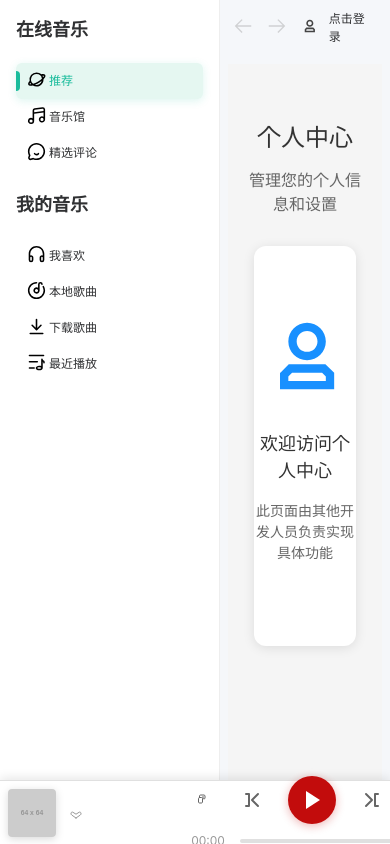
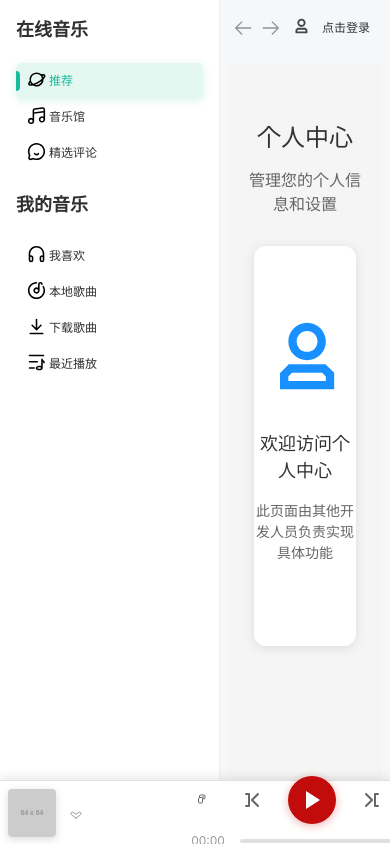
Before and after one commit to qqmusic-team/qqmusic-player-vue3, a Vue app: page /profile in a window 390 px wide. Built offline with nearby package versions, Linux system fonts and the light colour scheme.

Commit message:
将前进后退功能提取成navigationcontrols.vue组件

```diff
--- /dev/null
+++ b/src/components/layout/NavigationControls.vue
@@ -0,0 +1,284 @@
+<template>
+  <div class="navigation-controls">
+    <svg
+      id="back-button"
+      t="1766749559081"
+      class="icon"
+      viewBox="0 0 1024 1024"
+      version="1.1"
+      xmlns="http://www.w3.org/2000/svg"
+      p-id="4292"
+      width="200"
+      height="200"
+      @click="handleBackClick"
+      :class="{ disabled: disabled || backDisabled }"
+    >
+      <path
+        d="M896 544H250.4l242.4 242.4L448 832 173.6 557.6 128 512l45.6-45.6L448 192l45.6 45.6L250.4 480H896v64z"
+        p-id="4293"
+      ></path>
+    </svg>
+    <svg
+      id="forward-button"
+      t="1766749625777"
+      class="icon"
+      viewBox="0 0 1024 1024"
+      version="1.1"
+      xmlns="http://www.w3.org/2000/svg"
+      p-id="4442"
+      width="200"
+      height="200"
+      @click="handleForwardClick"
+      :class="{ disabled: disabled || forwardDisabled }"
+    >
+      <path
+        d="M128 480h645.6L530.4 237.6 576 192l274.4 274.4L896 512l-45.6 45.6L576 832l-45.6-45.6L773.6 544H128v-64z"
+        p-id="4443"
+      ></path>
+    </svg>
+  </div>
+</template>
+
+<script setup>
+import { ref } from "vue";
+
+// Props定义
+const props = defineProps({
+  /**
+   * 是否禁用整个导航控件
+   */
+  disabled: {
+    type: Boolean,
+    default: false
+  },
+  /**
+   * 是否禁用后退按钮
+   */
+  backDisabled: {
+    type: Boolean,
+    default: false
+  },
+  /**
+   * 是否禁用前进按钮
+   */
+  forwardDisabled: {
+    type: Boolean,
+    default: false
+  },
+  /**
+   * 按钮尺寸（small、medium、large）
+   */
+  size: {
+    type: String,
+    default: 'medium',
+    validator: (value) => ['small', 'medium', 'large'].includes(value)
+  },
+  /**
+   * 按钮主题色
+   */
+  themeColor: {
+    type: String,
+    default: '#333'
+  },
+  /**
+   * 悬停时的主题色
+   */
+  hoverColor: {
+    type: String,
+    default: '#1890ff'
+  }
+});
+
+// Emits定义
+const emit = defineEmits([
+  /**
+   * 后退按钮点击事件
+   * @param {MouseEvent} event - 鼠标事件对象
+   */
+  'back',
+  /**
+   * 前进按钮点击事件
+   * @param {MouseEvent} event - 鼠标事件对象
+   */
+  'forward',
+  /**
+   * 任何按钮点击事件
+   * @param {string} direction - 方向 ('back' 或 'forward')
+   * @param {MouseEvent} event - 鼠标事件对象
+   */
+  'navigate'
+]);
+
+// 创建点击波纹效果
+const createRipple = (event) => {
+  const target = event.currentTarget;
+  if (!target) return;
+
+  // 创建波纹元素
+  const ripple = document.createElement("span");
+  const rect = target.getBoundingClientRect();
+  const size = Math.max(rect.width, rect.height);
+  const x = event.clientX - rect.left - size / 2;
+  const y = event.clientY - rect.top - size / 2;
+
+  // 设置波纹样式
+  ripple.style.width = ripple.style.height = `${size}px`;
+  ripple.style.left = `${x}px`;
+  ripple.style.top = `${y}px`;
+  ripple.style.position = "absolute";
+  ripple.style.borderRadius = "50%";
+  ripple.style.background = "rgba(255, 255, 255, 0.6)";
+  ripple.style.transform = "scale(0)";
+  ripple.style.animation = "ripple 0.6s ease-out";
+  ripple.style.pointerEvents = "none";
+
+  // 添加波纹并在动画结束后移除
+  target.appendChild(ripple);
+  setTimeout(() => {
+    if (target.contains(ripple)) {
+      target.removeChild(ripple);
+    }
+  }, 600);
+
+  // 添加点击动画类
+  target.classList.add("animate");
+  setTimeout(() => {
+    target.classList.remove("animate");
+  }, 300);
+};
+
+// 后退按钮点击处理
+const handleBackClick = (event) => {
+  if (props.disabled || props.backDisabled) return;
+
+  // 创建点击波纹效果
+  createRipple(event);
+
+  // 触发事件
+  emit('back', event);
+  emit('navigate', 'back', event);
+};
+
+// 前进按钮点击处理
+const handleForwardClick = (event) => {
+  if (props.disabled || props.forwardDisabled) return;
+
+  // 创建点击波纹效果
+  createRipple(event);
+
+  // 触发事件
+  emit('forward', event);
+  emit('navigate', 'forward', event);
+};
+</script>
+
+<style scoped>
+.navigation-controls {
+  display: flex;
+  gap: 8px;
+  align-items: center;
+  position: relative;
+}
+
+.icon {
+  cursor: pointer;
+  transition: all 0.3s cubic-bezier(0.4, 0, 0.2, 1);
+  position: relative;
+  overflow: hidden;
+  /* 基础大小，根据size prop会被覆盖 */
+  width: 25px;
+  height: 25px;
+}
+
+/* 尺寸变体 */
+.icon.small {
+  width: 20px;
+  height: 20px;
+}
+
+.icon.medium {
+  width: 25px;
+  height: 25px;
+}
+
+.icon.large {
+  width: 32px;
+  height: 32px;
+}
+
+/* 悬停效果增强 */
+.icon:hover:not(.disabled) {
+  transform: scale(1.1);
+  opacity: 0.8;
+}
+
+/* 点击反馈效果 */
+.icon:active:not(.disabled) {
+  transform: scale(0.95);
+  transition: all 0.1s ease;
+}
+
+/* 禁用状态样式 */
+.icon.disabled {
+  cursor: not-allowed;
+  opacity: 0.4;
+}
+
+/* 添加点击波纹效果容器 */
+#back-button,
+#forward-button {
+  position: relative;
+  overflow: visible;
+}
+
+/* 点击波纹动画 */
+@keyframes ripple {
+  0% {
+    transform: scale(0);
+    opacity: 0.6;
+  }
+  100% {
+    transform: scale(4);
+    opacity: 0;
+  }
+}
+
+/* 激活状态动画 */
+@keyframes pulse {
+  0% {
+    transform: scale(1);
+  }
+  50% {
+    transform: scale(1.05);
+  }
+  100% {
+    transform: scale(1);
+  }
+}
+
+.icon.animate {
+  animation: pulse 0.3s ease;
+}
+
+/* 响应式调整 */
+@media (max-width: 768px) {
+  .navigation-controls {
+    gap: 6px;
+  }
+
+  .icon {
+    width: 22px;
+    height: 22px;
+  }
+
+  .icon.small {
+    width: 18px;
+    height: 18px;
+  }
+
+  .icon.large {
+    width: 28px;
+    height: 28px;
+  }
+}
+</style>
--- a/src/components/layout/TopBar.vue
+++ b/src/components/layout/TopBar.vue
@@ -1,43 +1,11 @@
 <template>
   <header class="topbar">
-    <div class="navigation-controls">
-      <svg
-        id="back-button"
-        t="1766749559081"
-        class="icon"
-        viewBox="0 0 1024 1024"
-        version="1.1"
-        xmlns="http://www.w3.org/2000/svg"
-        p-id="4292"
-        width="200"
-        height="200"
-        @click="handleBackClick"
-        :class="{ disabled: true }"
-      >
-        <path
-          d="M896 544H250.4l242.4 242.4L448 832 173.6 557.6 128 512l45.6-45.6L448 192l45.6 45.6L250.4 480H896v64z"
-          p-id="4293"
-        ></path>
-      </svg>
-      <svg
-        id="forward-button"
-        t="1766749625777"
-        class="icon"
-        viewBox="0 0 1024 1024"
-        version="1.1"
-        xmlns="http://www.w3.org/2000/svg"
-        p-id="4442"
-        width="200"
-        height="200"
-        @click="handleForwardClick"
-        :class="{ disabled: true }"
-      >
-        <path
-          d="M128 480h645.6L530.4 237.6 576 192l274.4 274.4L896 512l-45.6 45.6L576 832l-45.6-45.6L773.6 544H128v-64z"
-          p-id="4443"
-        ></path>
-      </svg>
-    </div>
+    <NavigationControls
+      :backDisabled="true"
+      :forwardDisabled="true"
+      @back="handleBackClick"
+      @forward="handleForwardClick"
+    />
     <div class="actions" @click="navigateToProfile" :class="{ loading: isNavigating }">
       <svg
         t="1766749986779"
@@ -69,6 +37,7 @@
 <script setup>
 import { ref, onMounted, onUnmounted } from "vue";
 import { useRouter } from "vue-router";
+import NavigationControls from "./NavigationControls.vue";
 
 // 错误提示相关状态
 const errorMessage = ref("");
@@ -93,6 +62,23 @@ const displayError = (message, error = null) => {
     showError.value = false;
   }, 3000);
 };
+
+// 后退按钮点击处理 - 只保留视觉反馈
+const handleBackClick = (event) => {
+  console.log("后退按钮点击 - 功能开发中");
+};
+
+// 前进按钮点击处理 - 只保留视觉反馈
+const handleForwardClick = (event) => {
+  console.log("前进按钮点击 - 功能开发中");
+};
+
+// 跳转到个人中心
+const navigateToProfile = async (event) => {
+  if (isNavigating.value) return;
+
+  try {
+    isNavigating.value = true;
 
     // 创建点击波纹效果
     const createRipple = (event) => {
@@ -124,36 +110,8 @@ const createRipple = (event) => {
           target.removeChild(ripple);
         }
       }, 600);
-
-  // 添加点击动画类
-  target.classList.add("animate");
-  setTimeout(() => {
-    target.classList.remove("animate");
-  }, 300);
     };
 
-// 后退按钮点击处理 - 只保留视觉反馈
-const handleBackClick = (event) => {
-  // 创建点击波纹效果
-  createRipple(event);
-  console.log("后退按钮点击 - 功能开发中");
-};
-
-// 前进按钮点击处理 - 只保留视觉反馈
-const handleForwardClick = (event) => {
-  // 创建点击波纹效果
-  createRipple(event);
-  console.log("前进按钮点击 - 功能开发中");
-};
-
-// 跳转到个人中心
-const navigateToProfile = async (event) => {
-  if (isNavigating.value) return;
-
-  try {
-    isNavigating.value = true;
-
-    // 创建点击波纹效果
     if (event) createRipple(event);
 
     // 使用router进行路由跳转
@@ -179,6 +137,68 @@ onUnmounted(() => {
 </script>
 
 <style scoped>
+/* 移除了导航控件相关的样式，因为这些现在在NavigationControls组件中定义 */
+
+.topbar {
+  height: 56px;
+  display: flex;
+  align-items: center;
+  justify-content: space-between;
+  padding: 0 20px;
+  transition: background-color 0.3s ease;
+}
+
+/* actions区域样式 */
+.actions {
+  cursor: pointer;
+  position: relative;
+  transition: all 0.3s ease;
+  padding: 6px 12px;
+  border-radius: 4px;
+  display: flex;
+  align-items: center;
+  gap: 6px;
+}
+
+.actions:hover {
+  background-color: rgba(0, 0, 0, 0.05);
+}
+
+.actions:active {
+  background-color: rgba(0, 0, 0, 0.1);
+  transform: scale(0.98);
+}
+
+/* 加载状态样式 */
+.actions.loading {
+  cursor: not-allowed;
+  opacity: 0.7;
+}
+
+/* 加载指示器样式 */
+.loading-indicator {
+  width: 16px;
+  height: 16px;
+  border: 2px solid transparent;
+  border-top: 2px solid #1890ff;
+  border-radius: 50%;
+  animation: spin 0.8s linear infinite;
+  position: absolute;
+  right: -20px;
+  top: 50%;
+  transform: translateY(-50%);
+}
+
+@keyframes spin {
+  0% {
+    transform: translateY(-50%) rotate(0deg);
+  }
+  100% {
+    transform: translateY(-50%) rotate(360deg);
+  }
+}
+
+/* icon样式 - 仅用于actions中的图标 */
 .icon {
   width: 25px;
   height: 25px;
@@ -192,103 +212,10 @@ onUnmounted(() => {
   overflow: hidden;
 }
 
-/* 悬停效果增强 */
-.icon:hover:not(.disabled) {
+.icon:hover {
   transform: scale(1.1);
   opacity: 0.8;
-  fill: #1890ff; /* 悬停时变为主题色 */
-}
-
-/* 点击反馈效果 */
-.icon:active:not(.disabled) {
-  transform: scale(0.95);
-  transition: all 0.1s ease;
-}
-
-/* 禁用状态样式 */
-.icon.disabled {
-  cursor: not-allowed;
-  opacity: 0.4;
-  fill: #999;
-}
-
-/* 添加点击波纹效果容器 */
-#back-button,
-#forward-button {
-  position: relative;
-  overflow: visible;
-}
-
-/* 点击波纹动画 */
-@keyframes ripple {
-  0% {
-    transform: scale(0);
-    opacity: 0.6;
-  }
-  100% {
-    transform: scale(4);
-    opacity: 0;
-  }
-}
-
-/* 激活状态动画 */
-@keyframes pulse {
-  0% {
-    transform: scale(1);
-  }
-  50% {
-    transform: scale(1.05);
-  }
-  100% {
-    transform: scale(1);
-  }
-}
-
-.icon.animate {
-  animation: pulse 0.3s ease;
-}
-
-.topbar {
-  height: 56px;
-  display: flex;
-  align-items: center;
-  justify-content: space-between;
-  padding: 0 20px;
-  transition: background-color 0.3s ease;
-}
-
-.navigation-controls {
-  display: flex;
-  gap: 8px;
-  align-items: center;
-  position: relative;
-}
-
-.search {
-  width: 320px;
-  background: #f2f2f2;
-  border-radius: 18px;
-  padding: 6px 12px;
-  transition: all 0.3s ease;
-}
-
-.search input {
-  border: none;
-  outline: none;
-  background: transparent;
-  width: 100%;
-}
-
-/* 响应式调整 */
-@media (max-width: 768px) {
-  .icon {
-    width: 22px;
-    height: 22px;
-  }
-
-  .topbar {
-    padding: 0 12px;
-  }
+  fill: #1890ff;
 }
 
 /* 错误提示样式 */
@@ -345,58 +272,12 @@ onUnmounted(() => {
   animation: slideIn 0.3s ease forwards;
 }
 
-/* actions区域样式 */
-.actions {
-  cursor: pointer;
-  position: relative;
-  transition: all 0.3s ease;
-  padding: 6px 12px;
-  border-radius: 4px;
-  display: flex;
-  align-items: center;
-  gap: 6px;
+/* 响应式调整 */
+@media (max-width: 768px) {
+  .topbar {
+    padding: 0 12px;
   }
 
-.actions:hover {
-  background-color: rgba(0, 0, 0, 0.05);
-}
-
-.actions:active {
-  background-color: rgba(0, 0, 0, 0.1);
-  transform: scale(0.98);
-}
-
-/* 加载状态样式 */
-.actions.loading {
-  cursor: not-allowed;
-  opacity: 0.7;
-}
-
-/* 加载指示器样式 */
-.loading-indicator {
-  width: 16px;
-  height: 16px;
-  border: 2px solid transparent;
-  border-top: 2px solid #1890ff;
-  border-radius: 50%;
-  animation: spin 0.8s linear infinite;
-  position: absolute;
-  right: -20px;
-  top: 50%;
-  transform: translateY(-50%);
-}
-
-@keyframes spin {
-  0% {
-    transform: translateY(-50%) rotate(0deg);
-  }
-  100% {
-    transform: translateY(-50%) rotate(360deg);
-  }
-}
-
-/* actions响应式调整 */
-@media (max-width: 768px) {
   .actions {
     padding: 4px 8px;
   }
@@ -410,5 +291,10 @@ onUnmounted(() => {
     height: 14px;
     right: -16px;
   }
+
+  .icon {
+    width: 22px;
+    height: 22px;
+  }
 }
 </style>
```
Lines whose indentation alone changed are shown as unchanged.
